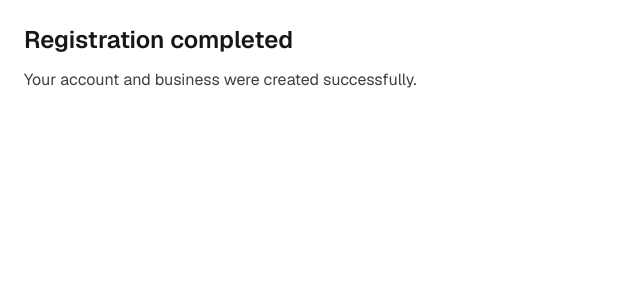
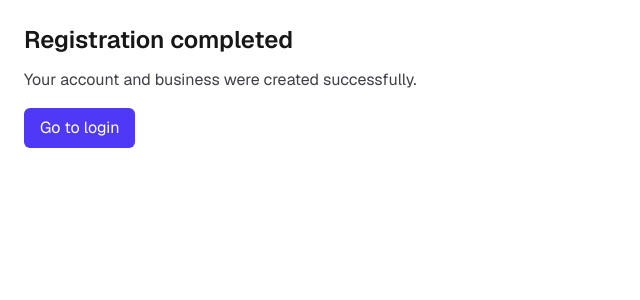
Before and after one commit to jonier/garage-app, a Next.js app: page /register/success in a window 1280 px wide. Shown: the top 300 px of the page, without its empty margins (0-640 px from the left). Built offline with nearby package versions, Linux system fonts and the light colour scheme.

Commit message:
Sucsess page updated

```diff
--- a/app/register/success/page.tsx
+++ b/app/register/success/page.tsx
@@ -1,8 +1,17 @@
+import Link from "next/link";
+
 export default function RegisterSuccessPage() {
   return (
     <main className="p-6">
-      <h1 className="text-2xl font-semibold mb-3">Registration completed</h1>
+      <h1 className="mb-3 text-2xl font-semibold">Registration completed</h1>
       <p className="text-zinc-700">Your account and business were created successfully.</p>
+
+      <Link
+        href="/login"
+        className="mt-4 inline-block rounded-md bg-indigo-600 px-4 py-2 text-white hover:bg-indigo-700"
+      >
+        Go to login
+      </Link>
     </main>
   );
 }
```
